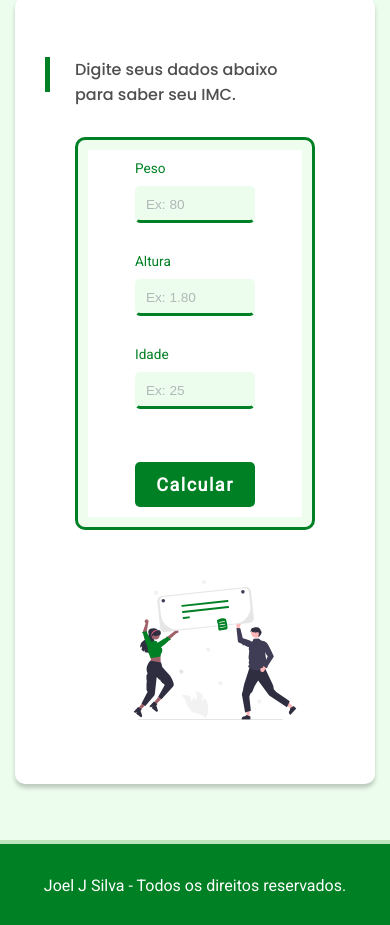
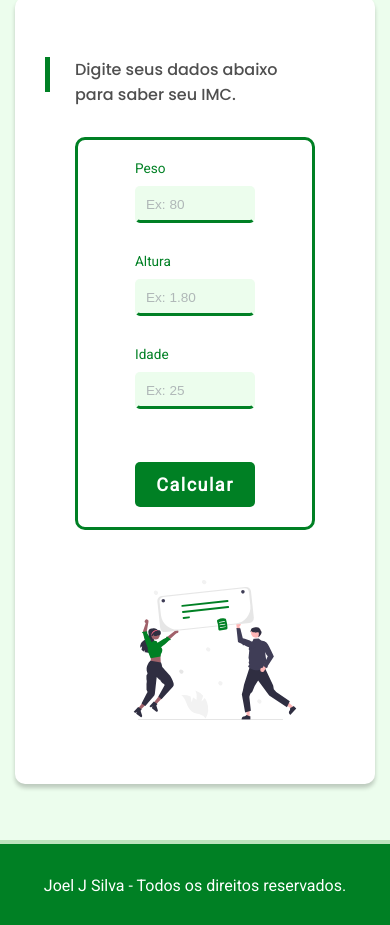
Before and after one commit to joeljsilva/new-calculo-imc, a plain HTML site: page index.html in a window 390 px wide. Shown: the part 3569-4494 px from the top of the page. Drawn offline with Linux system fonts and the light colour scheme.

Commit message:
Alterações para mobile

```diff
--- a/css/imc-calc.css
+++ b/css/imc-calc.css
@@ -137,7 +137,6 @@ button:active {
     flex-direction: column;
     background-color: var(--cor-0);
     border: 3px solid var(--cor-geral);
-    box-shadow: inset 0px 0px 0px 10px #ecfdedd7;
     border-radius: 10px;
     padding: 20px;
     gap: 30px;
```
